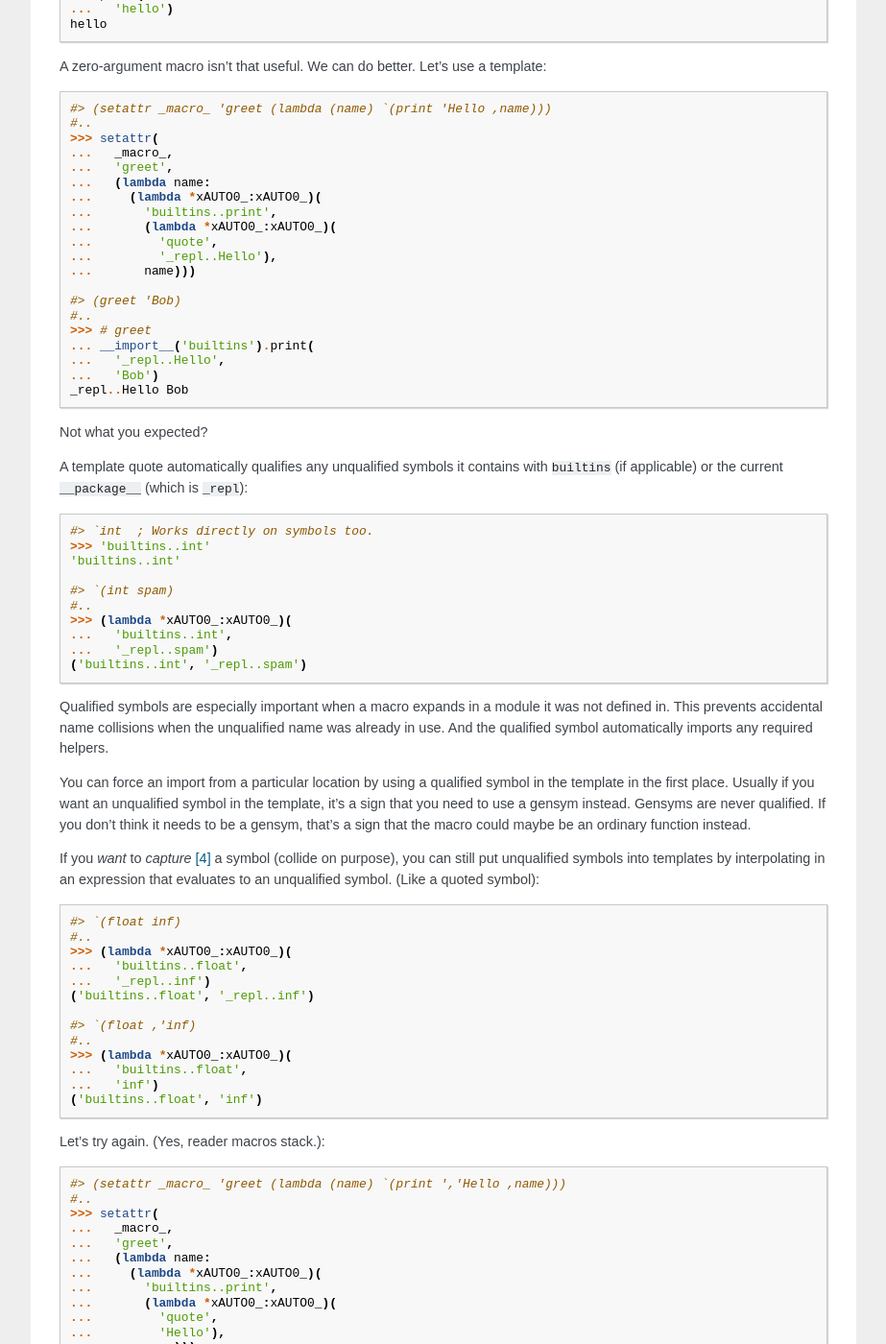
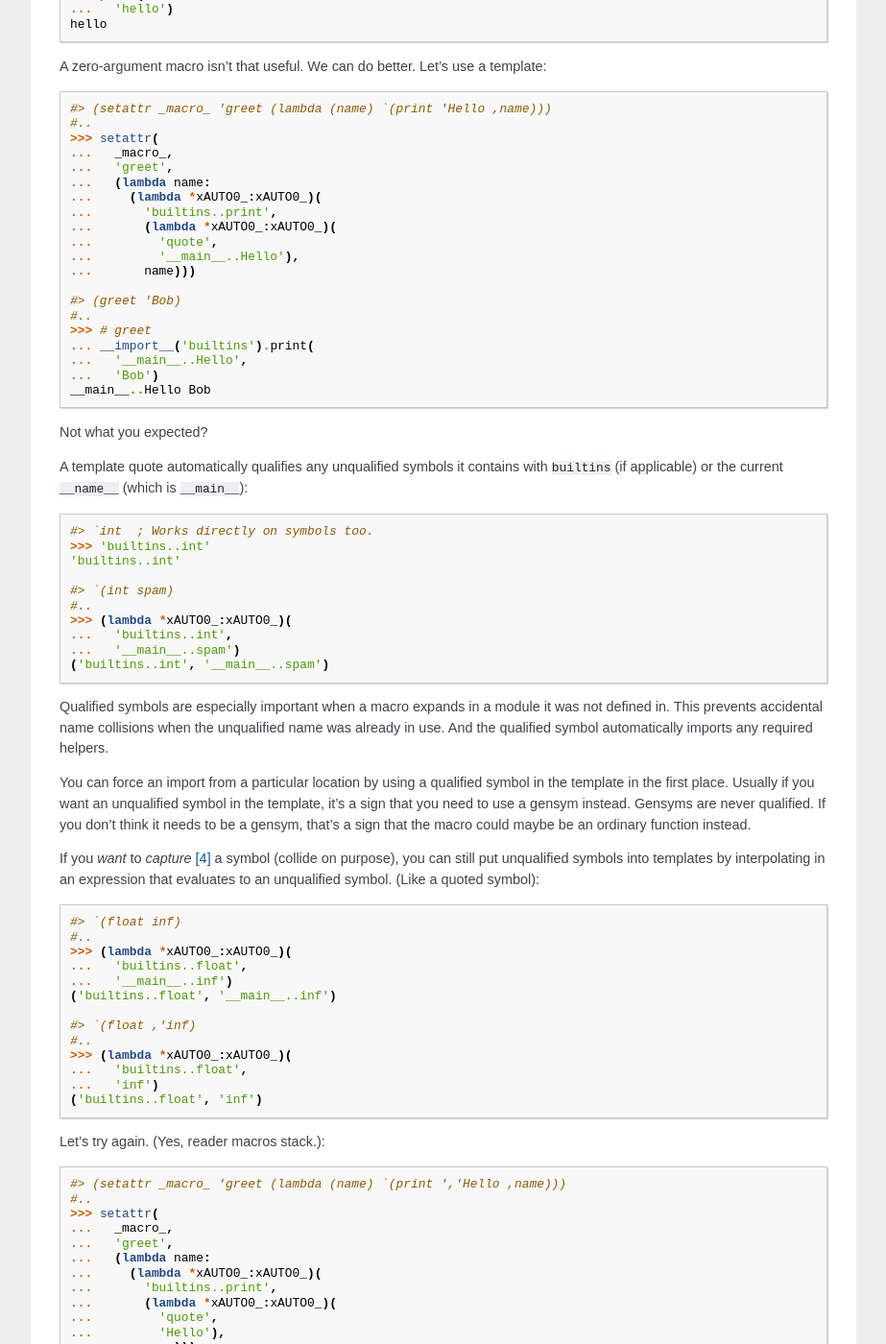
Before and after one commit to gilch/hissp, a Sphinx documentation site: the page built from docs/tutorial.rst, in a window 1280 px wide and 1400 px high, scrolled down 14562 px. Shown: the whole window at 96% size, without its empty margins (268-1191 px from the left). Built offline with Sphinx 7.4.7, drawn with Linux system fonts in a browser that asks for light colours.

Commit message:
Change the default __name__ to __main__

```diff
--- a/docs/tutorial.rst
+++ b/docs/tutorial.rst
@@ -960,22 +960,22 @@ We can do better. Let's use a template::
     ...       'builtins..print',
     ...       (lambda *xAUTO0_:xAUTO0_)(
     ...         'quote',
-    ...         '_repl..Hello'),
+    ...         '__main__..Hello'),
     ...       name)))
 
     #> (greet 'Bob)
     #..
     >>> # greet
     ... __import__('builtins').print(
-    ...   '_repl..Hello',
+    ...   '__main__..Hello',
     ...   'Bob')
-    _repl..Hello Bob
+    __main__..Hello Bob
 
 Not what you expected?
 
 A template quote automatically qualifies any unqualified symbols it contains
-with ``builtins`` (if applicable) or the current ``__package__``
-(which is ``_repl``)::
+with ``builtins`` (if applicable) or the current ``__name__``
+(which is ``__main__``)::
 
     #> `int  ; Works directly on symbols too.
     >>> 'builtins..int'
@@ -985,8 +985,8 @@ with ``builtins`` (if applicable) or the current ``__package__``
     #..
     >>> (lambda *xAUTO0_:xAUTO0_)(
     ...   'builtins..int',
-    ...   '_repl..spam')
-    ('builtins..int', '_repl..spam')
+    ...   '__main__..spam')
+    ('builtins..int', '__main__..spam')
 
 Qualified symbols are especially important
 when a macro expands in a module it was not defined in.
@@ -1012,8 +1012,8 @@ symbol. (Like a quoted symbol)::
     #..
     >>> (lambda *xAUTO0_:xAUTO0_)(
     ...   'builtins..float',
-    ...   '_repl..inf')
-    ('builtins..float', '_repl..inf')
+    ...   '__main__..inf')
+    ('builtins..float', '__main__..inf')
 
     #> `(float ,'inf)
     #..
```
Also changed, not shown: 2 other files.
